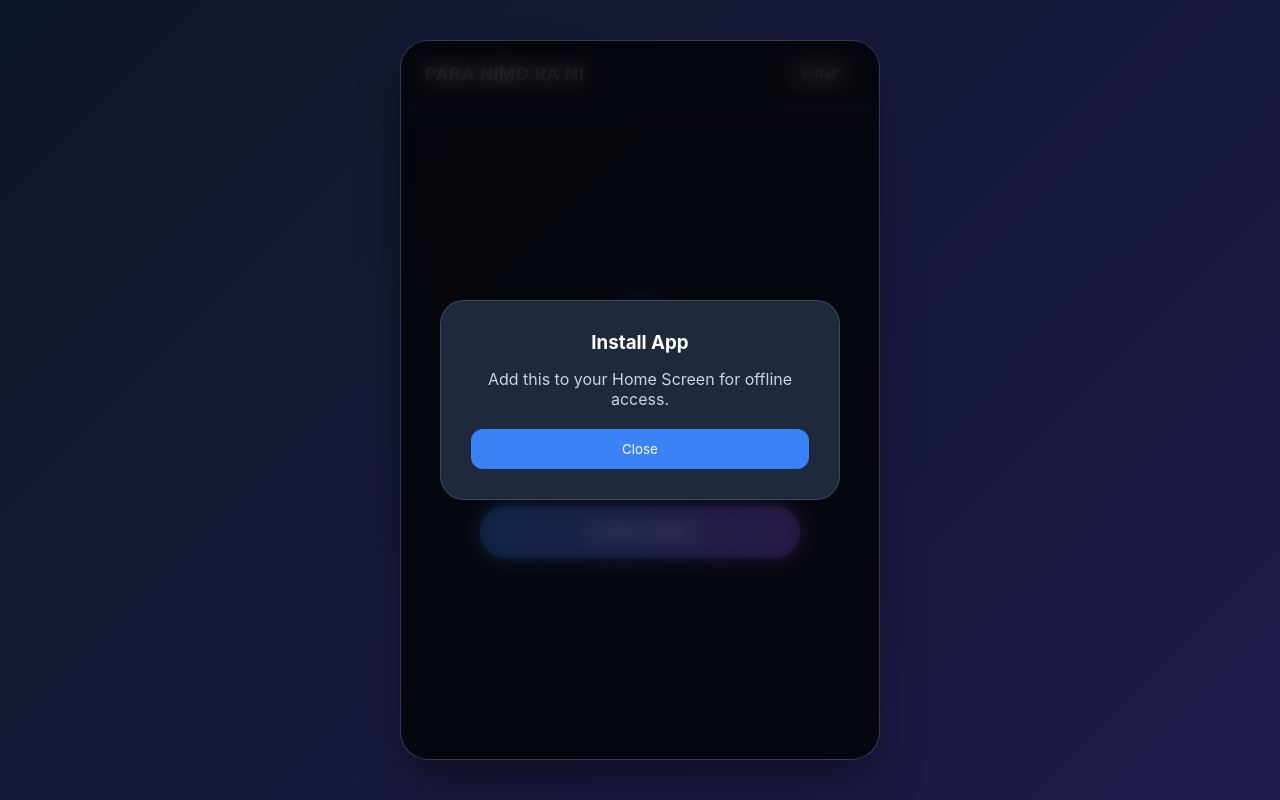
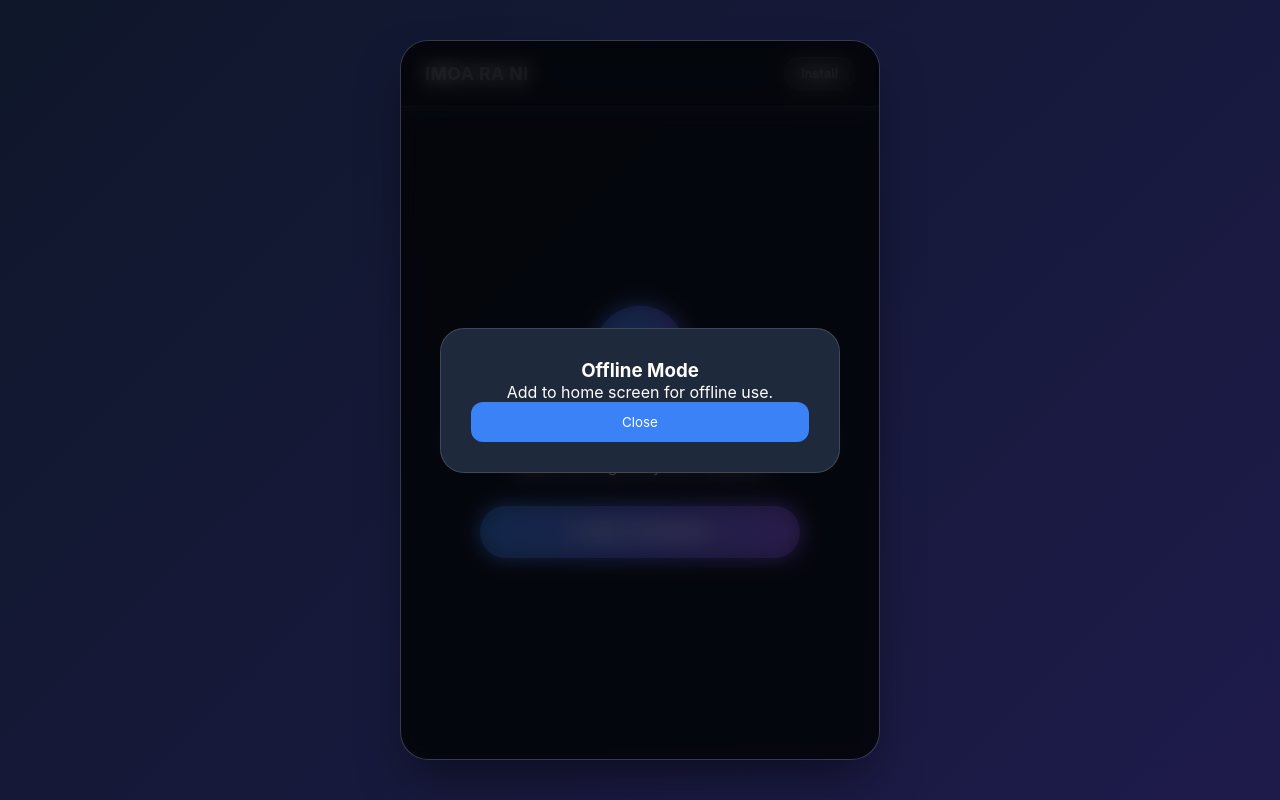
Before and after one commit to linknijuan/A, a plain HTML site: page index.html in a window 1280 px wide. Both pictures are taken after a click on the button "Install". Drawn offline with Linux system fonts and the light colour scheme.

Commit message:
Update index.html

```diff
--- a/index.html
+++ b/index.html
@@ -278,8 +278,6 @@
             border: 1px solid var(--glass-border);
         }
 
-        .modal h3 { margin-bottom: 15px; }
-        .modal p { color: var(--text-muted); margin-bottom: 20px; }
         .modal-btn {
             background: var(--primary);
             color: white;
@@ -295,7 +293,7 @@
 
     <div id="app">
         <header>
-            <h1>PARA NIMO RA NI</h1>
+            <h1>IMOA RA NI</h1>
             <button class="install-btn" onclick="toggleModal('install-modal', true)">Install</button>
         </header>
 
@@ -305,10 +303,10 @@
 
         <div id="start-screen" class="screen active">
             <div class="center-content">
-                <div class="logo-circle">💻</div>
-                <h2>REVIEW</h2>
-                <p style="margin-bottom: 30px;">Ikaw ra dapat makakita ani</p>
-                <button class="primary-btn" onclick="startQuiz()">Start Now</button>
+                <div class="logo-circle">🌐</div>
+                <h2>IKAW RA DAPAT MAKAKITA ANI</h2>
+                <p style="margin-bottom: 30px;">Make sure nga way lain makakita</p>
+                <button class="primary-btn" onclick="startQuiz()">Start Review</button>
             </div>
         </div>
 
@@ -327,33 +325,32 @@
 
         <div id="result-screen" class="screen">
             <div class="center-content">
-                <div class="logo-circle">🏆</div>
+                <div class="logo-circle">📊</div>
                 <h1 id="final-score" style="font-size: 3rem; margin-bottom: 10px;">0%</h1>
-                <p id="result-msg" style="margin-bottom: 30px;">Finish!</p>
-                <button class="primary-btn" onclick="location.reload()">Restart</button>
+                <p id="result-msg" style="margin-bottom: 30px;"></p>
+                <button class="primary-btn" onclick="location.reload()">Restart Reviewer</button>
             </div>
         </div>
 
         <div id="install-modal" class="modal-overlay">
             <div class="modal">
-                <h3>Install App</h3>
-                <p>Add this to your Home Screen for offline access.</p>
+                <h3>Offline Mode</h3>
+                <p>Add to home screen for offline use.</p>
                 <button class="modal-btn" onclick="toggleModal('install-modal', false)">Close</button>
             </div>
         </div>
 
         <div id="feedback-modal" class="modal-overlay">
             <div class="modal">
-                <h3 style="color: var(--error);">Incorrect</h3>
+                <h3 style="color: var(--error);">Try Again</h3>
                 <p id="feedback-text"></p>
-                <button class="modal-btn" onclick="toggleModal('feedback-modal', false)">Try Again</button>
+                <button class="modal-btn" onclick="toggleModal('feedback-modal', false)">Back to Question</button>
             </div>
         </div>
     </div>
 
 <script>
     const questions = [
-        { q: "What is the spider-like interconnection of millions of pieces of information located on computers around the cyber space?", options: ["Browser", "E-commerce", "Internet of Things (IoT)", "World Wide Web"], correct: 3 },
         { q: "A non-profit organization wants to ensure that their website is accessible to visually impaired users. Which specific technology allows a computer to read the text on the screen aloud?", options: ["JPG", "HTML", "Screen Reader", "Graphic Interface"], correct: 2 },
         { q: "The Green-Netteam needs to see how many people visited their site from Manila versus Davao. Which specific tool provides this geographical data?", options: ["Bing", "Chrome", "Google Analytics", "Microsoft Word"], correct: 2 },
         { q: "An ICT student is creating a banner for a social media campaign. What is the standard unit used to measure the resolution of digital images?", options: ["Grams", "Pixels", "Meters", "Liters"], correct: 1 },
@@ -363,37 +360,37 @@
         { q: "A user clicks a button on a webpage and is immediately sent to a different site. What is the technical term for this clickable link?", options: ["Hyperlink", "Database", "Hard Drive", "Search Engine"], correct: 0 },
         { q: "The team is in the 'Planning' stage of their ICT project. What document lists the goals, audience, and budget of the project?", options: ["Letter", "Concept Paper", "Financial Report", "Attendance Sheet"], correct: 1 },
         { q: "The Green-Net site is receiving too many 'bot' comments that are irrelevant to the cause. What is the common term for these unwanted digital messages?", options: ["Spam", "Virus", "Cookie", "Malware"], correct: 0 },
-        { q: "A volunteer is checking how many 'Unique Visitors' the site had in 24 hours. What does a 'Unique Visitor' represent?", options: ["One person", "Total clicks", "Shared links", "Page refreshes"], correct: 0 },
+        { q: "A volunteer is checking how many 'Unique Visitors' the site had in 24 hours. In web traffic terms, what does a 'Unique Visitor' represent?", options: ["One person", "Total clicks", "Shared links", "Page refreshes"], correct: 0 },
         { q: "The project manager wants to ensure the site is visible on Google Search. What is the acronym for the process of improving website visibility?", options: ["RAM", "SEO", "CPU", "HTTP"], correct: 1 },
         { q: "The group is uploading a logo that needs to have a transparent background. Which file extension supports transparency for web use?", options: ["DOC", "PNG", "MP3", "EXE"], correct: 1 },
         { q: "A student is looking at the web address https://www.cogonnationalhighschool.com. What does the 'S' in HTTPS stand for?", options: ["Secure", "Simple", "Service", "Standard"], correct: 0 },
-        { q: "The team is using a CMS to build their website. What does 'CMS' stand for?", options: ["Computer Main System", "Center Management Site", "Creative Media Software", "Content Management System"], correct: 3 },
+        { q: "The team is using a CMS to build their website. What does 'CMS' stand for in the context of web development?", options: ["Computer Main System", "Center Management Site", "Creative Media Software", "Content Management System"], correct: 3 },
         { q: "The advocacy page has a button that says 'Sign the Petition Here.' What is the functional name for this specific button?", options: ["URL", "CTA", "DNS", "RAM"], correct: 1 },
-        { q: "The Green-Net team is evaluating the 'Richness' of their website experience. Which combination creates a 'Rich' user experience?", options: ["Text and color", "Files and folders", "Page numbers and footers", "Interactivity and multimedia"], correct: 3 },
-        { q: "What two tasks are essential during the maintenance of a social advocacy site?", options: ["Printing and filing", "Buying and selling", "Typing and scanning", "Updating and monitoring"], correct: 3 },
-        { q: "Which of the following sets correctly identifies these pillars?", options: ["Phone, Radio, TV", "Money, Fame, Power", "People, Process, Tools", "Hardware, Software, Cords"], correct: 2 },
+        { q: "The Green-Net team is evaluating the 'Richness' of their website experience. Which combination of elements creates a 'Rich' user experience?", options: ["Text and color", "Files and folders", "Page numbers and footers", "Interactivity and multimedia"], correct: 3 },
+        { q: "The developers are finalizing the 'Maintenance' phase of the project. What two tasks are essential during the maintenance of a social advocacy site?", options: ["Printing and filing", "Buying and selling", "Typing and scanning", "Updating and monitoring"], correct: 3 },
+        { q: "A student is asked to list the 'Three Pillars' of ICT for Social Change. Which of the following sets correctly identifies these pillars?", options: ["Phone, Radio, TV", "Money, Fame, Power", "People, Process, Tools", "Hardware, Software, Cords"], correct: 2 },
         { q: "The group needs to analyze their Facebook Insights report. Which two metrics are most important for measuring 'Engagement'?", options: ["Font and color", "Time and date", "Size and weight", "Likes and shares"], correct: 3 },
-        { q: "What are the necessary components of an effective digital infographic?", options: ["Audio and video", "Links and codes", "Visuals and data", "Tables and chairs"], correct: 2 },
+        { q: "The team is designing an Infographic for their campaign. What are the necessary components of an effective digital infographic?", options: ["Audio and video", "Links and codes", "Visuals and data", "Tables and chairs"], correct: 2 },
         { q: "The teacher asks for the different roles in an ICT project team. Which list correctly identifies common team roles?", options: ["Driver and Guard", "Doctor and Nurse", "Student and Parent", "Editor and Designer"], correct: 3 },
         { q: "The project is moving from 'Development' to 'Release.' What two things must be checked before making the site public?", options: ["Desk and Chair", "Paper and Pencil", "Mouse and Keyboard", "Broken links and Typos"], correct: 3 },
-        { q: "Which tools are best for collecting user opinions and suggestions?", options: ["Maps and GPS", "Games and Apps", "Clocks and Timers", "Surveys and Comments"], correct: 3 },
-        { q: "What are the defining characteristics of Web 2.0?", options: ["Faster speed and RAM", "More colors and fonts", "Bigger screens and pixels", "Participation and Sharing"], correct: 3 },
-        { q: "What features indicate a website is protecting user information?", options: ["Nice logos and images", "Many pages and links", "Fast loading and music", "SSL certificates and Passwords"], correct: 3 },
-        { q: "How does the design of the landing page directly affect the conversion rate?", options: ["Better colors", "More images", "High traffic", "A clear CTA"], correct: 3 },
-        { q: "What is the relationship between 'Posting Frequency' and the 'Platform Algorithm'?", options: ["File size matters", "Inactive pages deleted", "Consistent activity improves visibility", "No impact"], correct: 2 },
-        { q: "What is the primary difference in how Static vs Dynamic sites relate to the user?", options: ["Price", "Images", "Dynamic sites respond to user input", "Mobile support"], correct: 2 },
-        { q: "80% of users are on mobile phones. How should this influence development?", options: ["Delete desktop version", "Prioritize mobile-responsive design", "Increase text size for PC", "Stop using HD images"], correct: 1 },
-        { q: "How do Blogs and Social Media Platforms complement each other in a campaign?", options: ["Photos vs Text", "Blogs provide depth, Social Media reach", "Age demographics", "Update speed"], correct: 1 },
-        { q: "What is the causal link between Alt-text and web accessibility?", options: ["Speed", "Colors", "Allows screen readers to describe images", "Hacking"], correct: 2 },
-        { q: "Why is the 'Concept Paper' critical to the success of the Development phase?", options: ["Payment", "Government", "Blueprint for all technical decisions", "Replaces CMS"], correct: 2 },
-        { q: "What is the most likely relationship between 'Media Files' and 'Page Speed'?", options: ["Videos faster", "ISP determined", "Plugins", "Unoptimized images increase loading time"], correct: 3 },
-        { q: "How does the 'Evaluation' phase lead to a better 'User Experience'?", options: ["Costs", "Identifies friction points for designers", "User error", "Ignore comments"], correct: 1 },
-        { q: "How does 'Crowdsourcing' change the traditional 'Top-Down' management style?", options: ["Easier work", "Empowers the community to co-create", "Budget removal", "Local only"], correct: 1 },
-        { q: "What is the most sustainable way to 'Scale Up' this model to an entire province?", options: ["Photos", "Computers", "Facebook ads", "Create a replicable digital toolkit"], correct: 3 },
-        { q: "Predict how AI might change the future of social advocacies.", options: ["No websites", "Force coding", "Highly personalized messaging", "Stop social media"], correct: 2 },
-        { q: "Evaluate the role of ICT in modern activism.", options: ["Digital tools only", "Distraction", "ICT catalyst for offline mobilization", "Gathering emails"], correct: 2 },
-        { q: "How should an ICT-based advocacy adapt to social media restrictions?", options: ["Stop project", "Flyers", "Fake names", "Build independent, hosted platforms"], correct: 3 },
-        { q: "Which principle is most essential for ensuring long-term 'Social Impact'?", options: ["Influencers", "Ad spending", "Advanced Tech", "Aligning tools with human-centric goals"], correct: 3 }
+        { q: "Green-Net wants to gather qualitative feedback from their supporters. Which tools are best for collecting user opinions and suggestions?", options: ["Maps and GPS", "Games and Apps", "Clocks and Timers", "Surveys and Comments"], correct: 3 },
+        { q: "The team is discussing 'Web 2.0' features. What are the defining characteristics of Web 2.0?", options: ["Faster speed and RAM", "More colors and fonts", "Bigger screens and pixels", "Participation and Sharing"], correct: 3 },
+        { q: "A user is concerned about the 'Security' of their data on the petition site. What features indicate a website is protecting user information?", options: ["Nice logos and images", "Many pages and links", "Fast loading and music", "SSL certificates and Passwords"], correct: 3 },
+        { q: "The Green-Net website has 5,000 visitors, but only 10 people signed the petition. How does the design of the landing page directly affect the conversion rate?", options: ["Better colors make people stay longer.", "More images increase the site's speed.", "High traffic automatically leads to success.", "A clear CTA guides users to take action."], correct: 3 },
+        { q: "The team noticed that their Facebook reach drops whenever they stop posting for a week. What is the relationship between 'Posting Frequency' and the 'Platform Algorithm'?", options: ["Algorithms only care about the file size.", "Inactive pages are deleted by the system.", "Consistent activity improves post visibility.", "Frequency has no impact on audience reach."], correct: 2 },
+        { q: "A developer compares a 'Static' website to a 'Dynamic' website. What is the primary difference in how they relate to the user?", options: ["Static sites are always more expensive.", "Dynamic sites have more colorful images.", "Dynamic sites respond to user input.", "Static sites are only for mobile phones."], correct: 2 },
+        { q: "The project uses 'Google Analytics' to see that 80% of their users are on mobile phones. How should this data influence the project's development phase?", options: ["They should delete the desktop version.", "They must prioritize mobile-responsive design.", "They should increase the text size for PCs.", "They must stop using high-resolution images."], correct: 1 },
+        { q: "An advocacy group is choosing between a Blog and a Social Media Page. How do these two platforms complement each other in a campaign?", options: ["Blogs are for photos, Social Media is for text.", "Blogs provide depth, Social Media provides reach.", "Social Media is for old people, Blogs are for kids.", "Blogs are faster to update than Social Media."], correct: 1 },
+        { q: "The team implements 'Alternative Text' (Alt-text) for all images on the site. What is the causal link between Alt-text and web accessibility?", options: ["It makes the images load faster on slow internet.", "It changes the colors for people with color blindness.", "It allows screen readers to describe images to the blind.", "It prevents the website from being hacked by viruses."], correct: 2 },
+        { q: "The Green-Net campaign is transitioning from 'Planning' to 'Development.' Why is the 'Concept Paper' critical to the success of the Development phase?", options: ["It serves as the final payment for the developers.", "It is required by the government for all websites.", "It acts as the blueprint for all technical decisions.", "It replaces the need for a Content Management System."], correct: 2 },
+        { q: "Users complain that the Green-Net site takes too long to load on their phones. What is the most likely relationship between 'Media Files' and 'Page Speed'?", options: ["Large videos make the page load much faster.", "Page speed is only determined by the ISP.", "Speed is improved by adding more plugins.", "Unoptimized images increase the loading time."], correct: 3 },
+        { q: "The team receives 'Feedback' that the website navigation is confusing. How does the 'Evaluation' phase lead to a better 'User Experience'?", options: ["It increases the total cost of the project.", "It identifies friction points for designers to fix.", "It proves that the users do not know how to use tech.", "It allows the team to ignore the negative comments."], correct: 1 },
+        { q: "A social campaign uses 'Crowdsourcing' to gather ideas for their next project. How does this approach change the traditional 'Top-Down' management style?", options: ["It makes the project manager's job easier.", "It empowers the community to co-create solutions.", "It ensures that the project will have no budget.", "It limits the project to only local participants."], correct: 1 },
+        { q: "The Green-Net project has successfully reduced waste in one small village using ICT. What is the most sustainable way to 'Scale Up' this model to an entire province?", options: ["Post more photos of the successful village.", "Buy more computers for the project team.", "Increase the number of ads on the Facebook page.", "Create a replicable digital toolkit for other leaders."], correct: 3 },
+        { q: "Consider the rise of 'Artificial Intelligence' (AI) in social media algorithms. Predict how AI might change the future of social advocacies like Green-Net.", options: ["It will make websites completely unnecessary.", "It will force all advocates to learn coding.", "It will allow for highly personalized messaging.", "It will stop people from using social media."], correct: 2 },
+        { q: "A critic argues that 'Online Petitions' are useless because they don't involve physical action. Evaluate the role of ICT in modern activism based on the Green-Net experience.", options: ["Digital tools are the only things that matter.", "ICT is just a distraction from real problems.", "ICT acts as a catalyst for offline mobilization.", "Online petitions are only for gathering emails."], correct: 2 },
+        { q: "The government passes a law that restricts social media use for non-profits. How should an ICT-based advocacy adapt to remain effective?", options: ["They should stop the project immediately.", "They should focus on printing more flyers.", "They should use fake names to continue posting.", "They should build independent, hosted platforms."], correct: 3 },
+        { q: "Reflecting on the entire lifecycle of an ICT Project for Social Change. Which principle is most essential for ensuring long-term 'Social Impact'?", options: ["Hiring the most famous social media influencers.", "Spending the most money on digital advertising.", "Having the most advanced technology available.", "Aligning technical tools with human-centric goals."], correct: 3 }
     ];
 
     let currentIdx = 0;
@@ -401,14 +398,8 @@
     let locked = false;
     let penalty = false;
 
-    const progressBar = document.getElementById('progress-bar');
-    const qNumber = document.getElementById('q-number');
-    const qText = document.getElementById('q-text');
-    const optionsCont = document.getElementById('options-container');
-    const nextBtn = document.getElementById('next-btn');
-
     function toggleModal(id, open) {
-        document.getElementById(id).classList.toggle('open', open);
+        document.getElementById(id).style.display = open ? 'flex' : 'none';
     }
 
     function startQuiz() {
@@ -420,20 +411,21 @@
     function loadQuestion() {
         locked = false;
         penalty = false;
-        nextBtn.classList.add('hidden');
+        document.getElementById('next-btn').classList.add('hidden');
         const q = questions[currentIdx];
-        qNumber.textContent = `Question ${currentIdx + 1} / ${questions.length}`;
-        qText.textContent = q.q;
-        optionsCont.innerHTML = '';
+        document.getElementById('q-number').textContent = `Question ${currentIdx + 1} / ${questions.length}`;
+        document.getElementById('q-text').textContent = q.q;
+        const container = document.getElementById('options-container');
+        container.innerHTML = '';
 
         q.options.forEach((opt, i) => {
             const btn = document.createElement('button');
             btn.className = 'option-btn';
             btn.innerHTML = `<strong>${String.fromCharCode(65 + i)}</strong> ${opt}`;
             btn.onclick = () => check(i, btn);
-            optionsCont.appendChild(btn);
+            container.appendChild(btn);
         });
-        progressBar.style.width = `${(currentIdx / questions.length) * 100}%`;
+        document.getElementById('progress-bar').style.width = `${(currentIdx / questions.length) * 100}%`;
     }
 
     function check(idx, btn) {
@@ -443,11 +435,11 @@
             btn.classList.add('correct');
             locked = true;
             if (!penalty) score++;
-            nextBtn.classList.remove('hidden');
+            document.getElementById('next-btn').classList.remove('hidden');
         } else {
             btn.classList.add('wrong');
             penalty = true;
-            document.getElementById('feedback-text').textContent = `Correct: ${questions[currentIdx].options[correct]}`;
+            document.getElementById('feedback-text').textContent = `Correct answer: ${questions[currentIdx].options[correct]}`;
             toggleModal('feedback-modal', true);
         }
     }
@@ -455,13 +447,16 @@
     function nextQuestion() {
         currentIdx++;
         if (currentIdx < questions.length) loadQuestion();
-        else {
-            document.getElementById('quiz-screen').classList.remove('active');
-            document.getElementById('result-screen').classList.add('active');
-            const pct = Math.round((score / questions.length) * 100);
-            document.getElementById('final-score').textContent = `${pct}%`;
-            progressBar.style.width = '100%';
-        }
+        else showResults();
+    }
+
+    function showResults() {
+        document.getElementById('quiz-screen').classList.remove('active');
+        document.getElementById('result-screen').classList.add('active');
+        const pct = Math.round((score / questions.length) * 100);
+        document.getElementById('final-score').textContent = `${pct}%`;
+        document.getElementById('result-msg').textContent = `Final Score: ${score} out of ${questions.length}`;
+        document.getElementById('progress-bar').style.width = '100%';
     }
 </script>
 </body>
```
